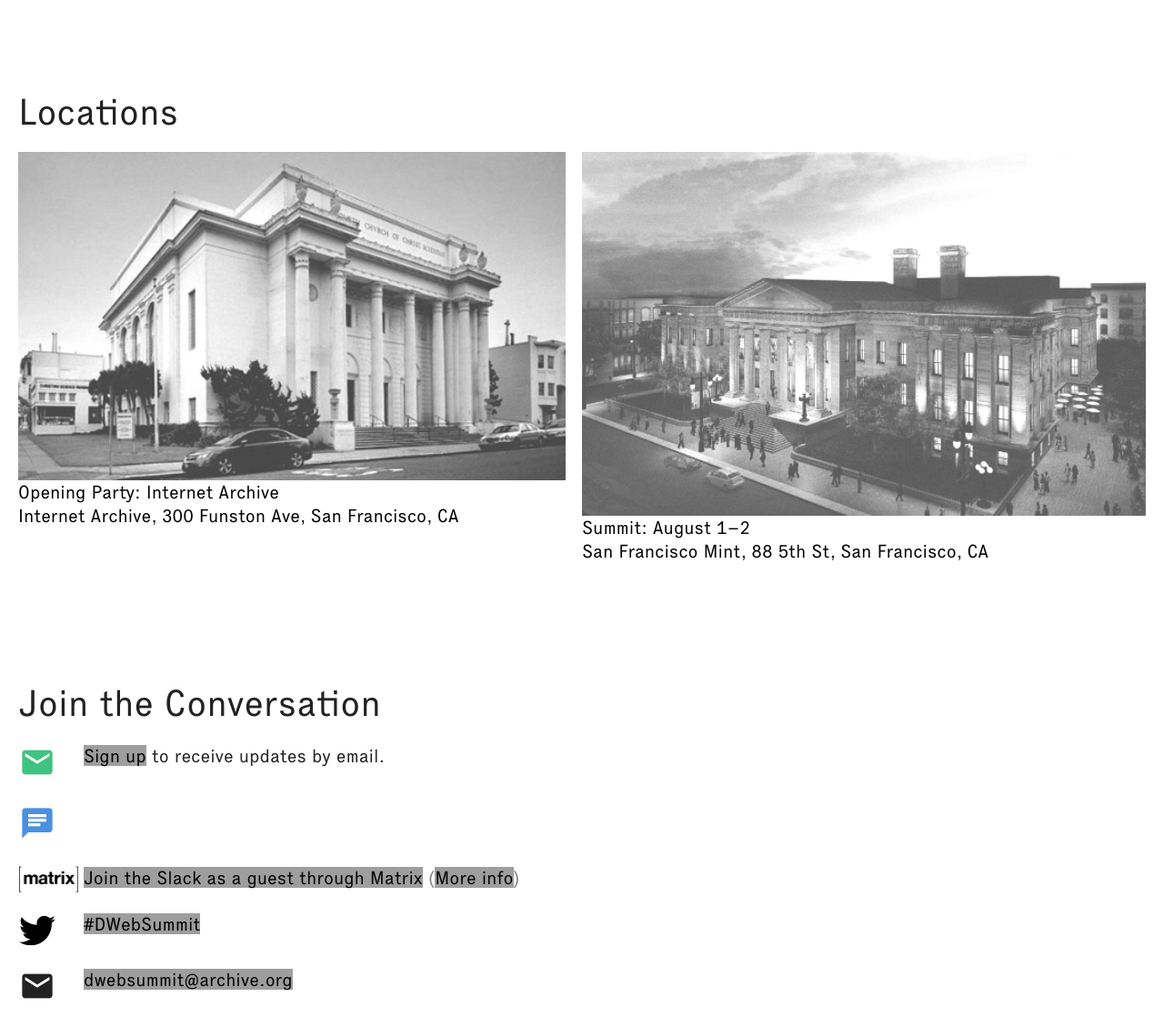
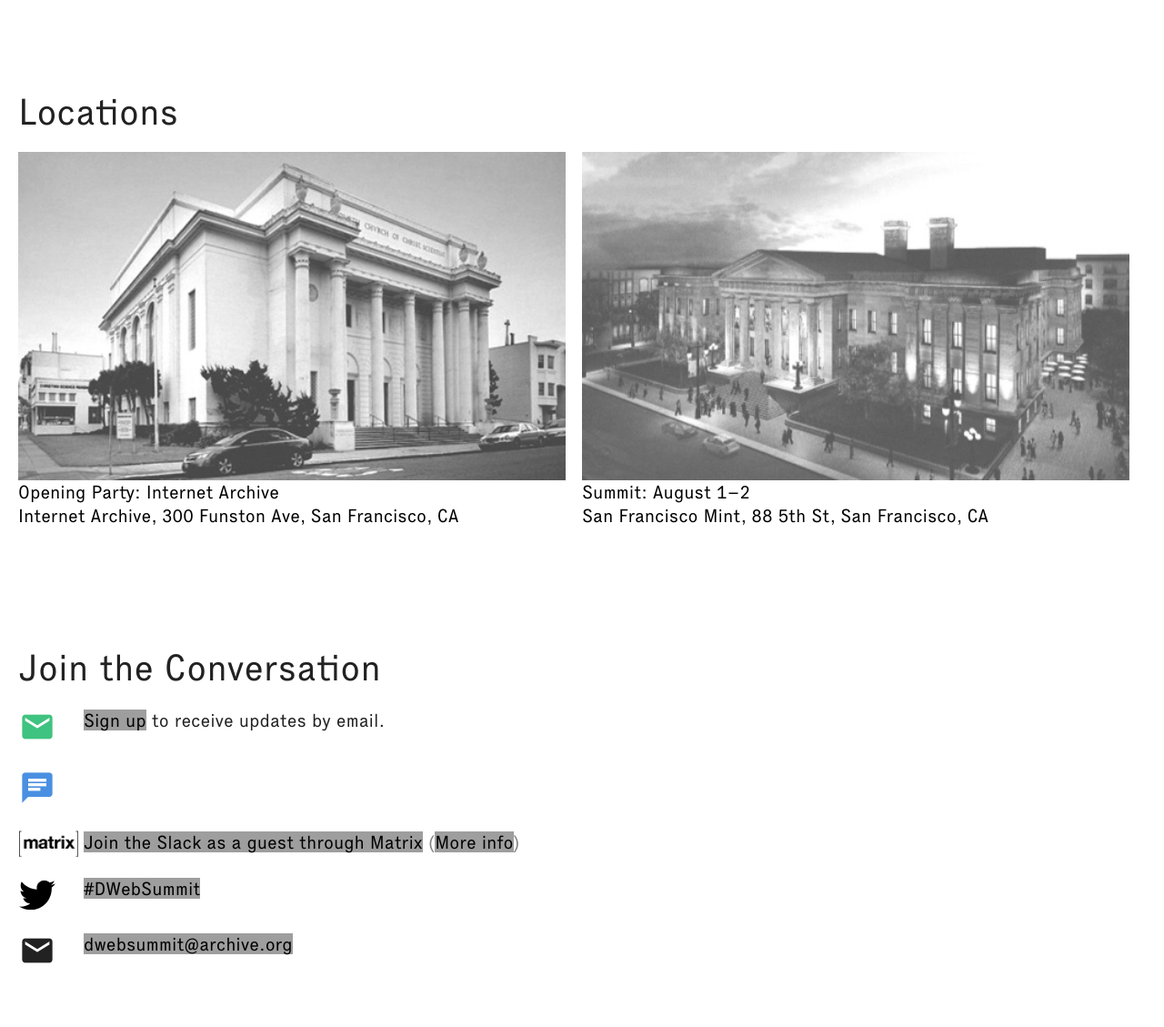
Before and after one commit to internetarchive/dwebsummit-site-2, a Python web app: template dwebsummit/dwebsummit_frontend/templates/dwebsummit/page-templates/home.html in a window 1280 px wide. Shown: the part 1599-2728 px from the top of the page at 91% size. Run offline with Jinja, Linux system fonts and the light colour scheme; the template is opened without the code that fills it, so the values that code supplies are empty; style sheets or scripts are compiled from the project's sources; some libraries are stand-ins or nearby versions; grey boxes are pictures that could not be loaded.

Commit message:
Update location images

```diff
--- a/dwebsummit/dwebsummit_frontend/templates/dwebsummit/_locations_row.html
+++ b/dwebsummit/dwebsummit_frontend/templates/dwebsummit/_locations_row.html
@@ -12,7 +12,7 @@
     </div>
   </div>
 
-  <div class="location-block unit no-gutters pr0 pl05 half">
+  <div class="location-block unit pr0 pl05 half">
     <div class="location-address">
       <a href="https://maps.google.com/maps?q=The+San+Francisco+Mint%2C+88+5TH+Street%2C+San+Francisco%2C+CA">
         <img class="db hide-mobile responsive js-dither" src="/static/img/mint-black.jpg" />
```
Also changed, not shown: dwebsummit/dwebsummit_frontend/static/img/mint-black.jpg.
